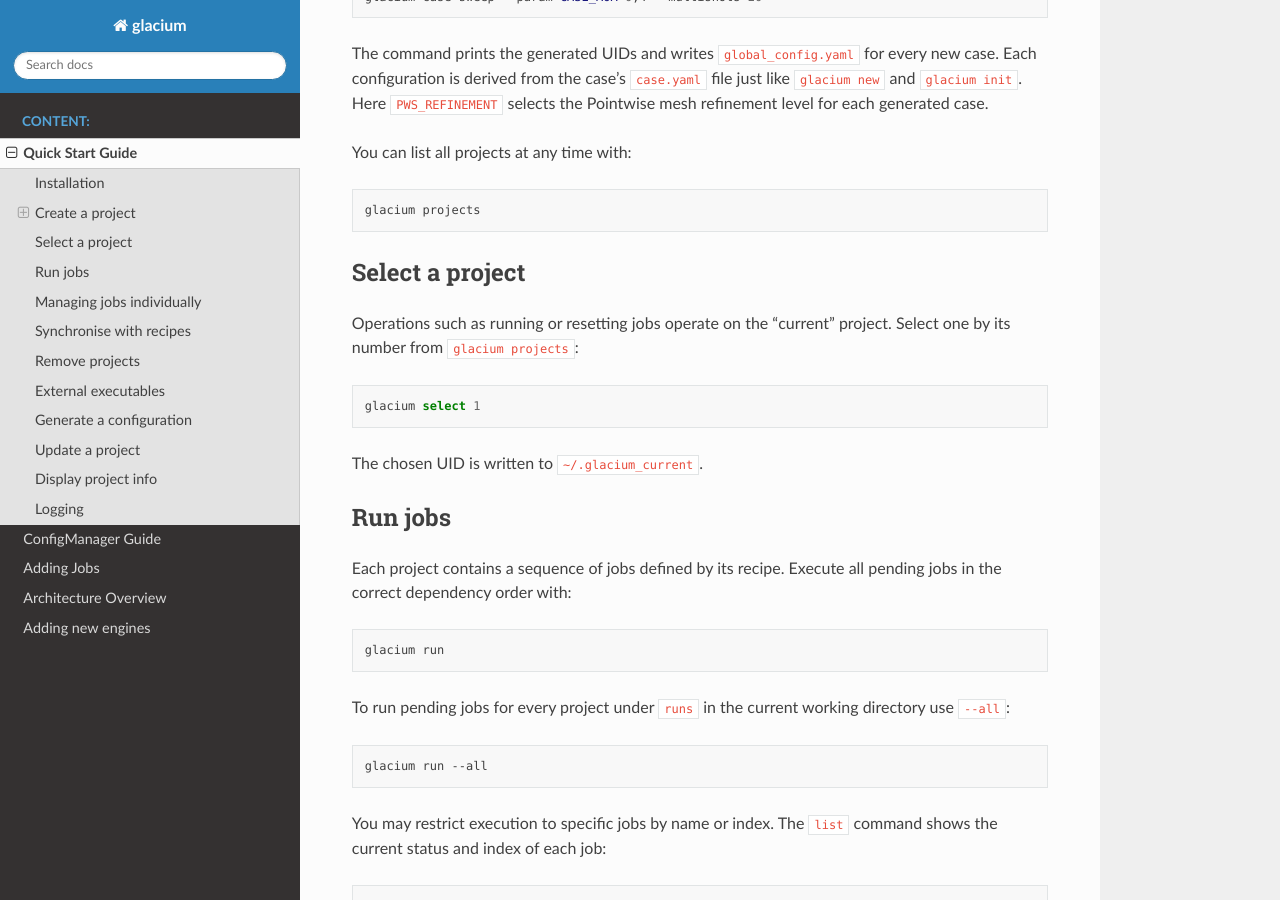
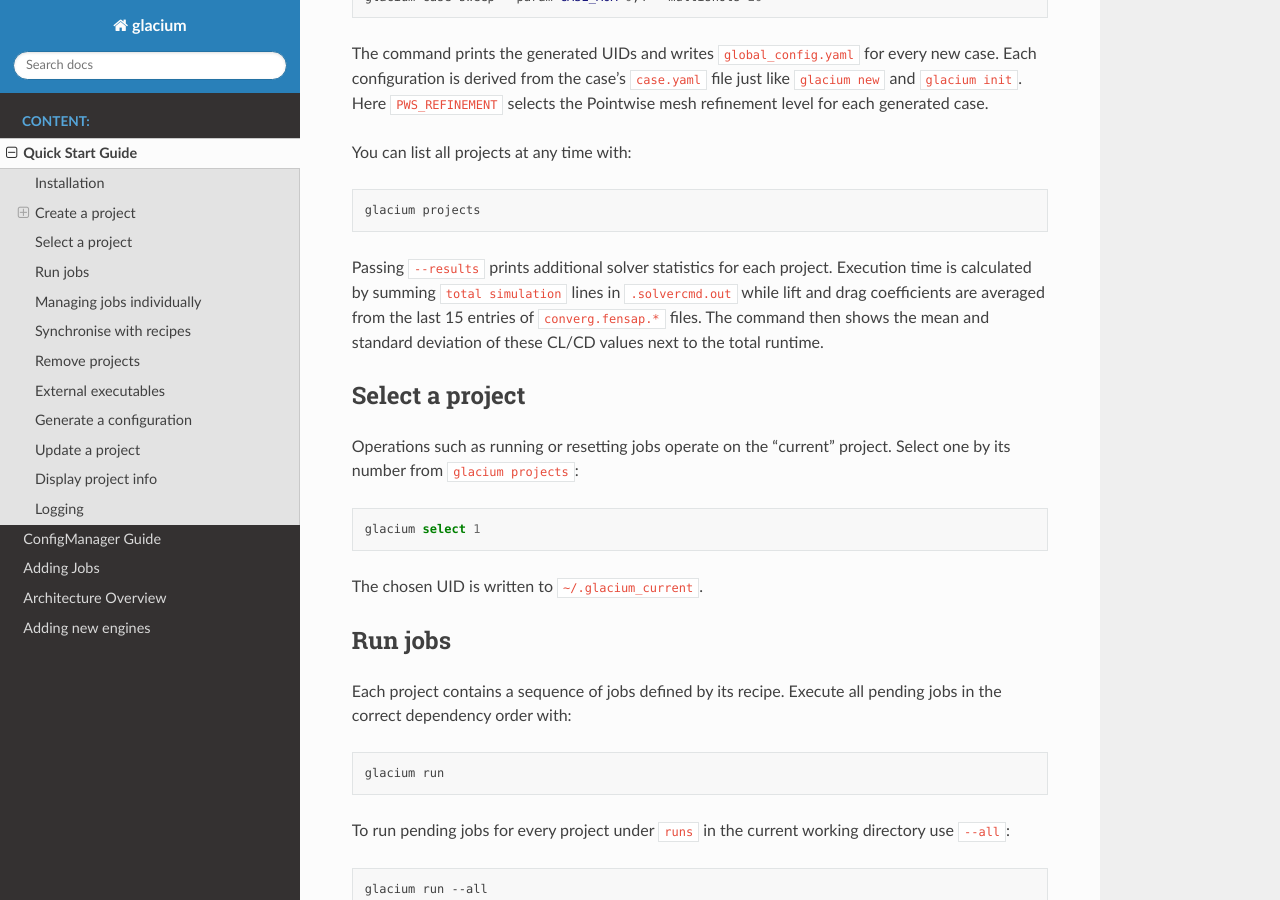
Before and after one commit to fledit-sh/glacium-repo, a Sphinx documentation site: the page built from docs/quick_start.rst, in a window 1280 px wide and 900 px high, scrolled down 1282 px. Built offline with Sphinx 7.4.7 and the Read the Docs theme 3.1.0, drawn with Linux system fonts in a browser that asks for light colours.

Commit message:
docs: explain projects results option

```diff
--- a/docs/quick_start.rst
+++ b/docs/quick_start.rst
@@ -74,6 +74,12 @@ You can list all projects at any time with:
 .. code-block:: bash
 
    glacium projects
+
+Passing ``--results`` prints additional solver statistics for each project.
+Execution time is calculated by summing ``total simulation`` lines in
+``.solvercmd.out`` while lift and drag coefficients are averaged from the last
+15 entries of ``converg.fensap.*`` files.  The command then shows the mean and
+standard deviation of these CL/CD values next to the total runtime.
 
 Select a project
 ----------------
```
